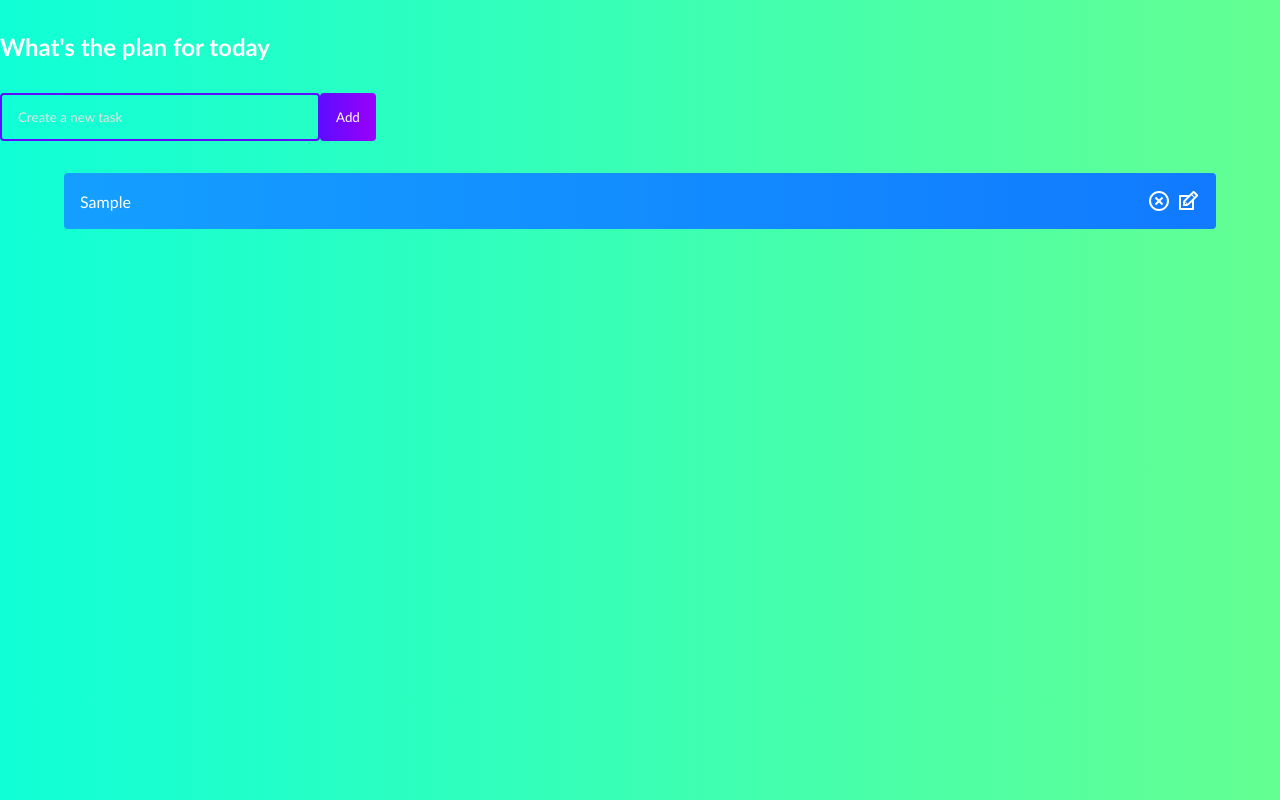
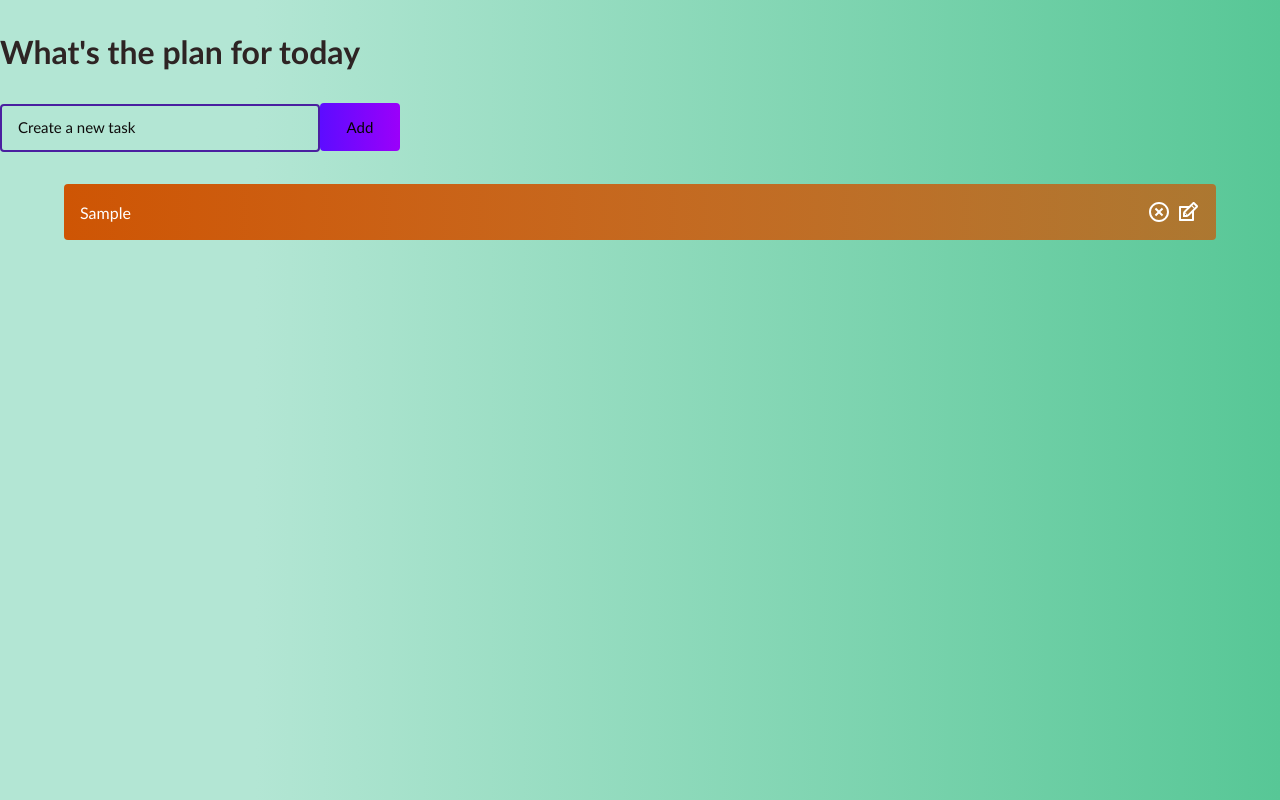
Before and after one commit to Meetyouafter/Todo-list, a React (Create React App) app in the folder todo-app/: page / in a window 1280 px wide. Both pictures are taken after typing "Sample" into the empty fields and a click on the button "Add". Built offline with nearby package versions, Linux system fonts and the light colour scheme.

Commit message:
refactoring and change colors

```diff
--- a/todo-app/public/index.html
+++ b/todo-app/public/index.html
@@ -2,11 +2,6 @@
 <html lang="en">
   <head>
     <meta charset="utf-8" />
-    <meta name="viewport" content="width=device-width, initial-scale=1" />
-    <meta
-      name="description"
-      content="Web site created using create-react-app"
-    />
     <title>Todo list</title>
   </head>
   <body>
--- a/todo-app/src/App.css
+++ b/todo-app/src/App.css
@@ -8,8 +8,8 @@
 body{
   background: linear-gradient(
       90deg,
-      rgb(16, 255, 215) 0%,
-      rgb(100, 255, 146) 100%
+      rgb(179, 230, 212) 20%,
+      rgb(87, 199, 150) 100%
   );
 }
 
@@ -17,7 +17,6 @@ body{
   display: flex;
   flex-direction: column;
   justify-content: start;
-  background: black;
   width: 520px;
   min-height: 600px;
   text-align: center;
@@ -28,8 +27,8 @@ body{
 
 h1{
   margin: 32px 0;
-  color: #fff;
-  font-size: 24px;
+  color: rgb(46, 36, 36);
+  font-size: 32px;
 }
 
 .complete{
@@ -44,30 +43,34 @@ h1{
 .todo-input{
   padding: 14px 32px 14px 16px;
   border-radius: 4px;
-  border: 2px solid #5d0cff;
+  border: 2px solid #4a1fa0;
   outline: none;
   width: 320px;
   background: transparent;
-  color: #fff;
+  color: rgb(17, 13, 13);
 }
 
 .todo-input::placeholder {
-  color: #e2e2e2;
+  color: #0e0c0c;
+  font-size: 15px;
 }
 
 .todo-button{
-  padding: 16px;
+  padding: 15px;
   border: none;
   cursor: pointer;
   border-radius: 4px;
+  width: 80px;
   outline: none;
   background: linear-gradient(
       90deg,
       rgba(93, 12, 265, 1) 0%,
       rgba(155, 0, 250, 1) 100%
   );
-  color: #fff;
+  color: rgb(5, 4, 4);
+  font-size: 15px;
   text-transform: capitalize;
+  font-weight: 500;
 }
 
 .todo-input.edit{
@@ -91,33 +94,42 @@ h1{
 
 .todo-row{
   display: flex;
+  word-break: break-all;
   justify-content: space-between;
   align-items: center;
   margin: 4px auto;
   color: #fff;
   background: linear-gradient(
       90deg,
-      rgba(255, 118, 20, 1) 0%,
-      rgba(255, 84, 17, 1) 100%
+      rgb(32, 128, 0) 0%,
+      rgba(32, 128, 0, 0.7) 100%
   );
   padding: 16px;
   border-radius: 4px;
   width: 90%;
 }
 
+.todo-row:nth-child(4n + 1) {
+  background: linear-gradient(
+      90deg,
+      rgb(240, 6, 25) 0%,
+      rgba(240, 6, 25, 0.7) 100%
+  );
+}
+
 .todo-row:nth-child(4n + 2) {
   background: linear-gradient(
       90deg,
-      rgba(255, 12, 241, 1) 0%,
-      rgba(250, 0, 135, 1) 100%
+      rgb(28, 12, 255) 0%,
+      rgba(28, 12, 255, 0.7) 100%
   );
 }
 
 .todo-row:nth-child(4n + 3) {
   background: linear-gradient(
       90deg,
-      rgba(20, 159, 255, 1) 0%,
-      rgba(17, 122, 255, 1) 100%
+      rgb(206, 85, 4) 0%,
+      rgba(206, 85, 4, 0.7) 100%
   );
 }
 
--- a/todo-app/src/Components/Todo.jsx
+++ b/todo-app/src/Components/Todo.jsx
@@ -1,8 +1,8 @@
 import React, { useState } from "react";
+import TodoForm from "./TodoForm";
 import cn from "classnames";
 import { RiCloseCircleLine } from "react-icons/ri";
 import { TiEdit } from "react-icons/ti";
-import TodoForm from "./TodoForm";
 import "../App.css";
 
 function Todo({ todos, completeTodo, removeTodo, updateTodo }) {
```
